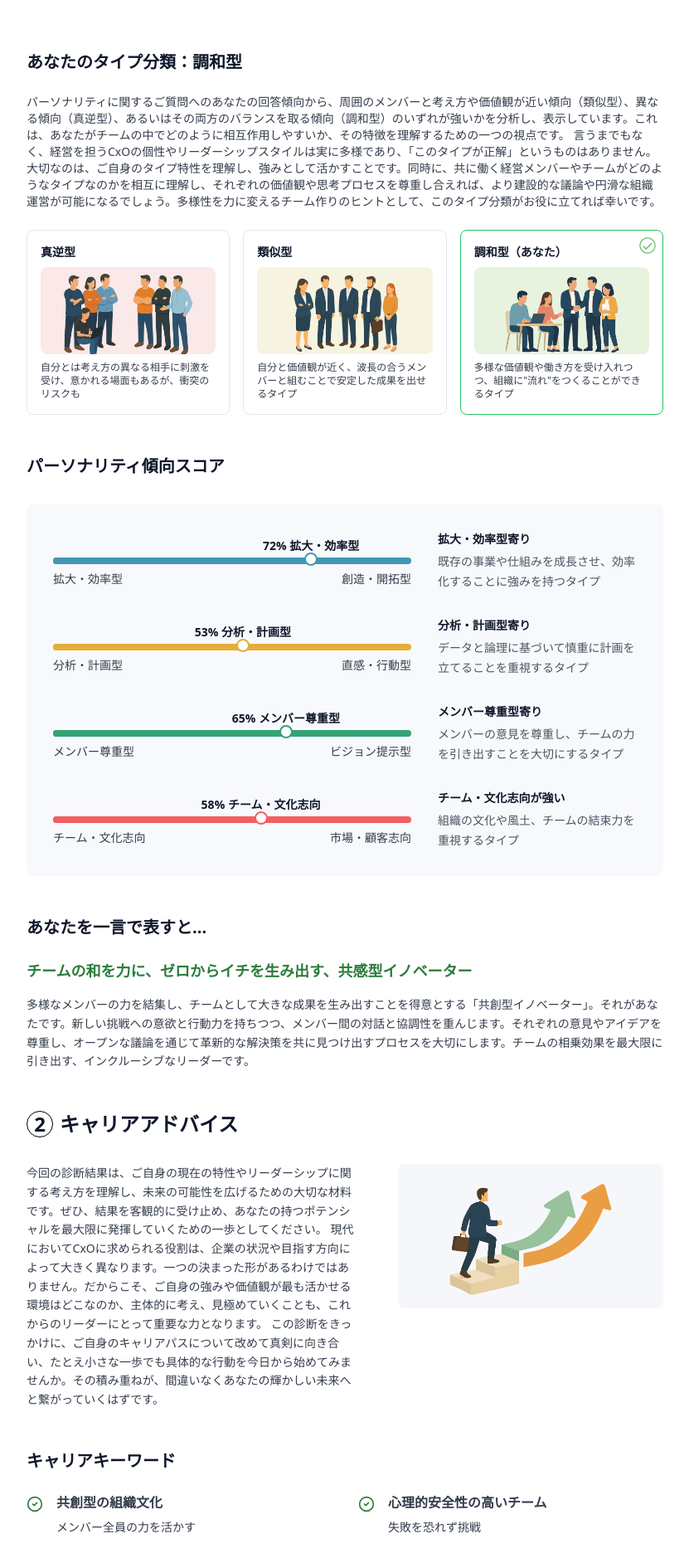
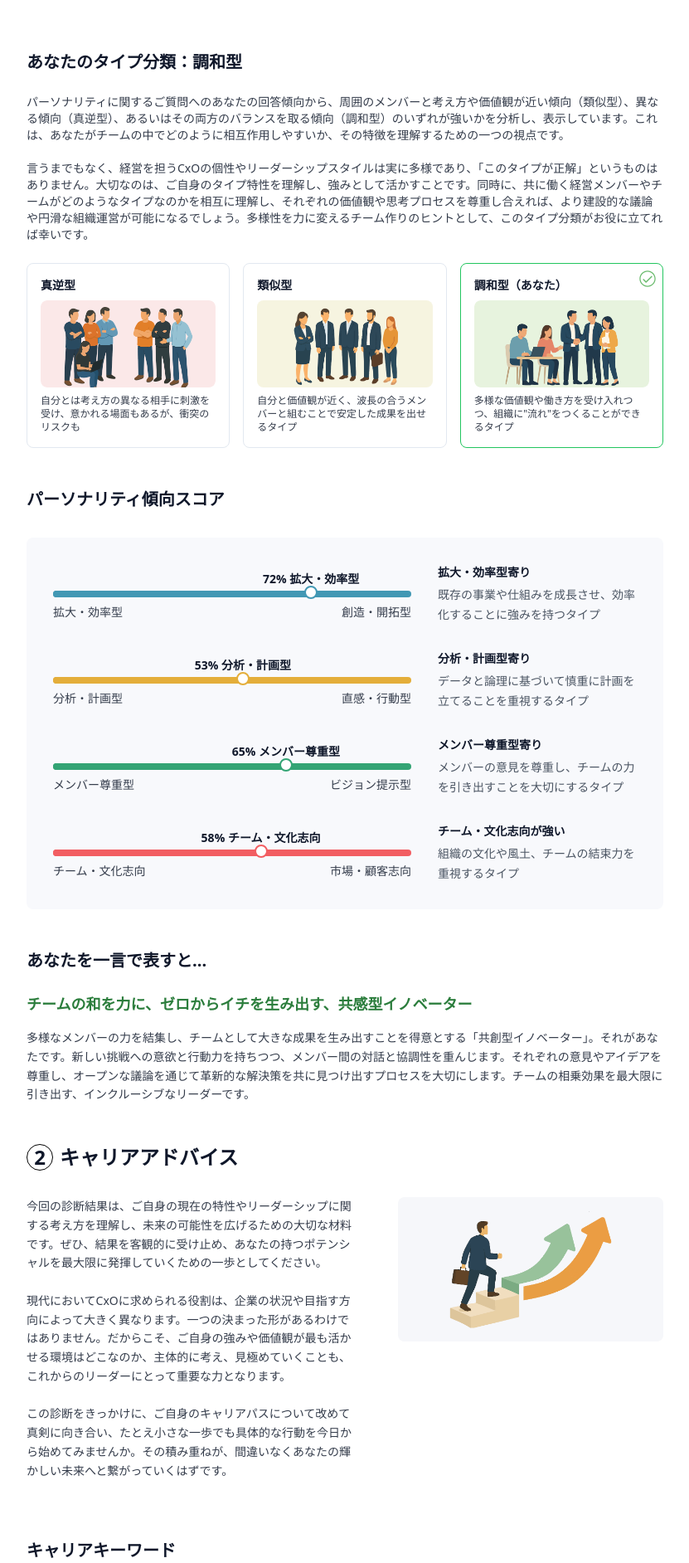
Before and after one commit to ShunTanaka-ui/CxO, a React (Vite) app: page /result in a window 1280 px wide. Shown: the part 795-2679 px from the top of the page at 83% size, without its empty margins (224-1055 px from the left). Built offline with nearby package versions, Linux system fonts and the light colour scheme.

Commit message:
テキスト表示にwhitespace-pre-lineクラスを追加してCSVの改行を正しく表示できるように修正

```diff
--- a/src/screens/ResultPage/components/EnvironmentPoints.tsx
+++ b/src/screens/ResultPage/components/EnvironmentPoints.tsx
@@ -20,7 +20,7 @@ export const EnvironmentPoints = ({ points }: EnvironmentPointsProps): JSX.Eleme
           </div>
           <div>
             <h4 className="text-sm md:text-base font-bold text-[#343C4B] mb-1 md:mb-2">{point.title}</h4>
-            <p className="text-xs md:text-sm text-[#343C4B] leading-relaxed">{point.description}</p>
+            <p className="text-xs md:text-sm text-[#343C4B] leading-relaxed whitespace-pre-line">{point.description}</p>
           </div>
         </div>
       ))}
--- a/src/screens/ResultPage/index.tsx
+++ b/src/screens/ResultPage/index.tsx
@@ -604,7 +604,7 @@ export const ResultPage = (): JSX.Element => {
 
           <div className="w-full mb-8 md:mb-12">
             <h3 className="text-lg md:text-xl font-bold mb-4 md:mb-6">あなたのタイプ分類：{typeResult.classificationType}</h3>
-            <p className="text-sm text-[#343C4B] mb-4 md:mb-6">
+            <p className="text-sm text-[#343C4B] mb-4 md:mb-6 whitespace-pre-line">
               {resultTextsMap[typeResult.typePattern]?.classificationSummary}
             </p>
             <TypeClassification
@@ -628,7 +628,7 @@ export const ResultPage = (): JSX.Element => {
               <h4 className="text-base md:text-lg font-bold text-[#2B7D3C] mb-3 md:mb-4">
                 {resultTextsMap[typeResult.typePattern]?.oneWordSummary || typeResult.typeDescription}
               </h4>
-              <p className="text-sm text-[#343C4B] leading-relaxed">
+              <p className="text-sm text-[#343C4B] leading-relaxed whitespace-pre-line">
                 {getTypeDescription(typeResult.typePattern)}
               </p>
             </div>
@@ -641,7 +641,7 @@ export const ResultPage = (): JSX.Element => {
             </h2>
             <div className="flex flex-col md:flex-row items-start gap-6 md:gap-12">
               <div className="flex-1">
-                <p className="text-sm text-[#343C4B] leading-relaxed">
+                <p className="text-sm text-[#343C4B] leading-relaxed whitespace-pre-line">
                   {getCareerPathDescription(typeResult.typePattern)}
                 </p>
               </div>
```
